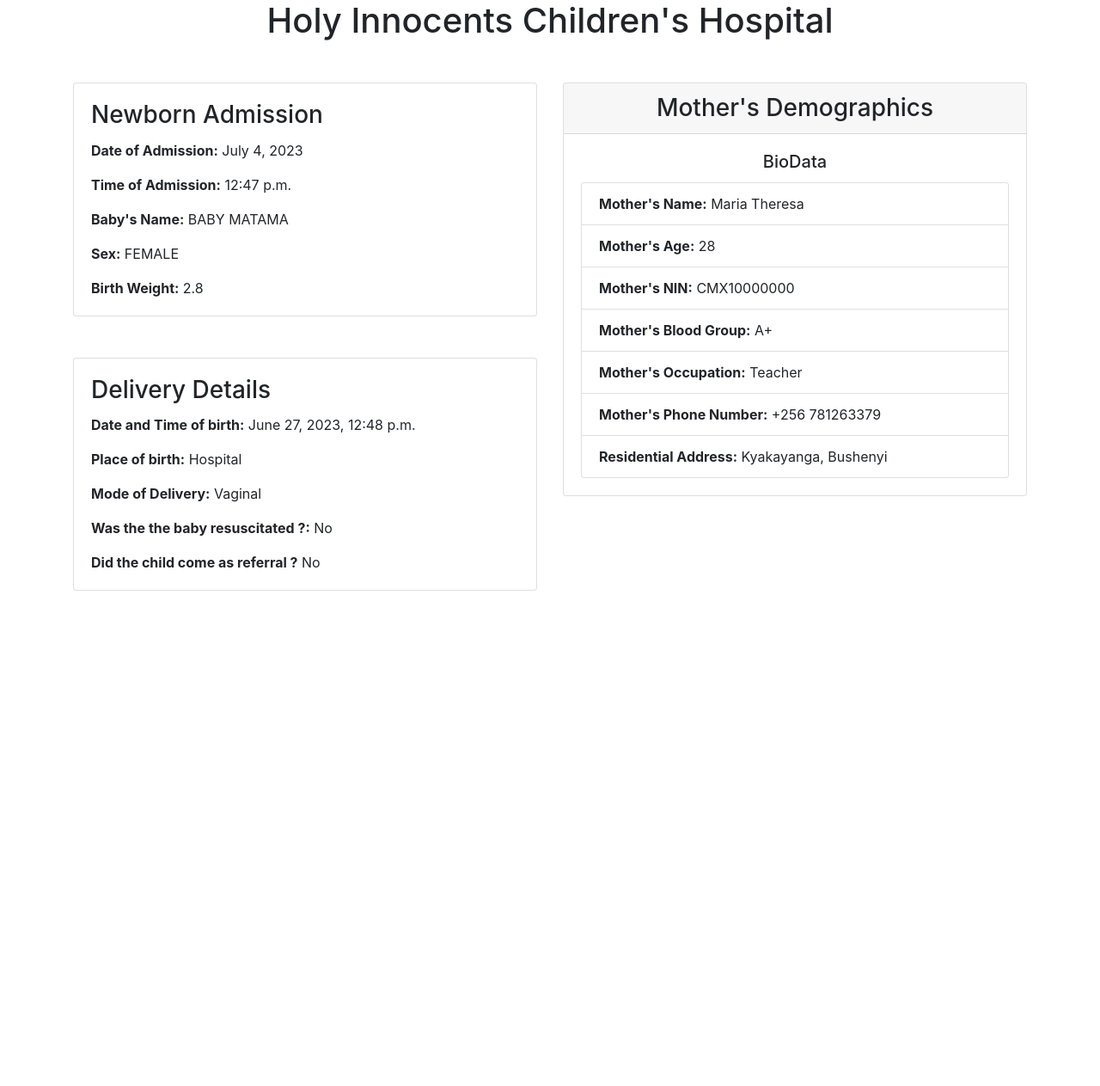
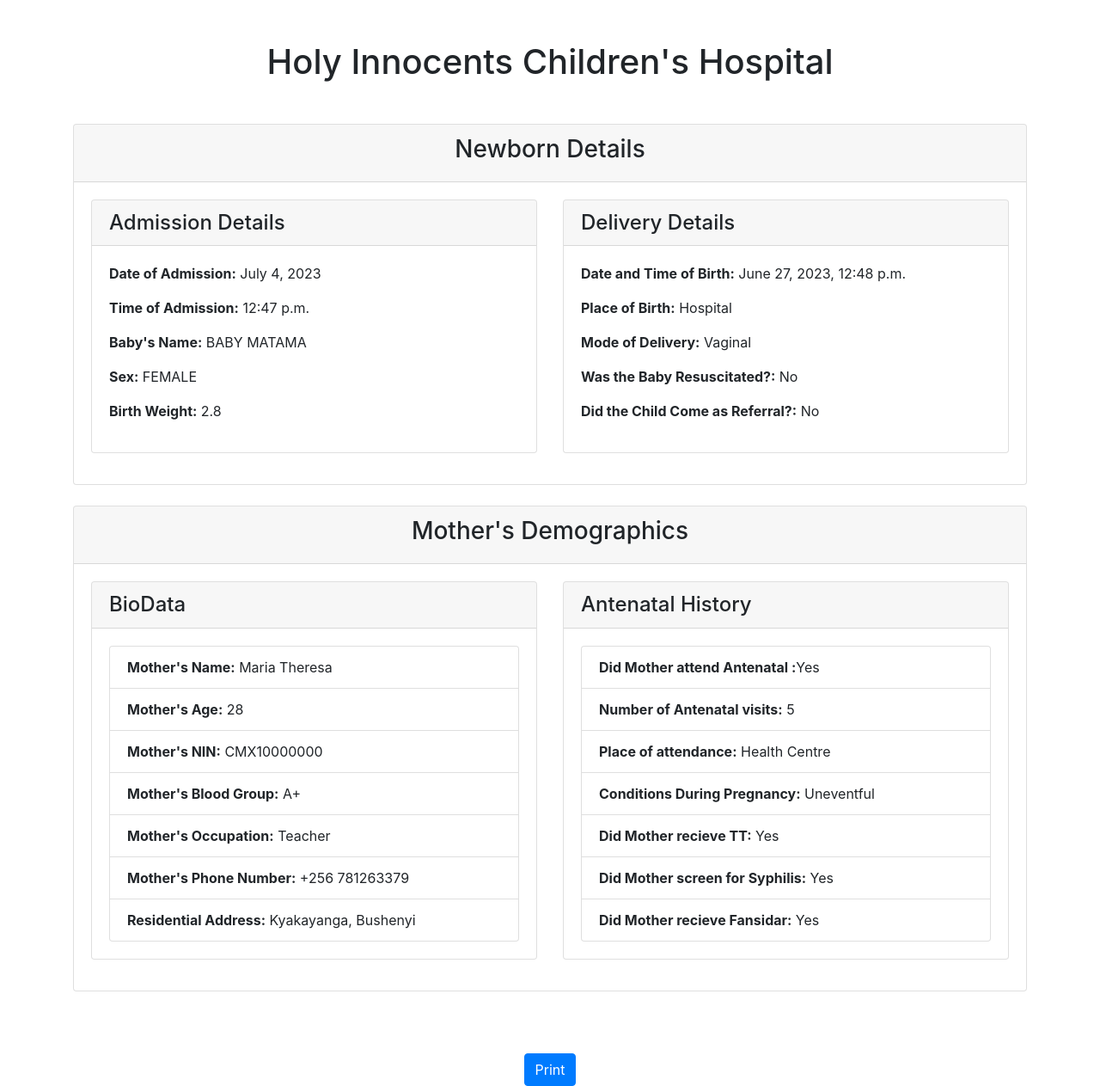
Before and after one commit to Mzee1991/NeoCare-App, a Django app: page /newborn/print_care2x/1 in a window 1280 px wide. Shown: the whole page at 86% size. Before the commit the page ends 687 px from the top, so only its background shows below. Run offline with Django 4.2, Linux system fonts and the light colour scheme; data comes from the database, SQL or seed files in the repository; both versions use the stored data as it was after the commit; some libraries are stand-ins or nearby versions.

Commit message:
some changes

```diff
--- a/v2/newborn/models.py
+++ b/v2/newborn/models.py
@@ -59,6 +59,20 @@ HEMATOLOGY_CHOICES = [
 	('CBC', 'CBC'),
     ('Blood grouping', 'Blood grouping'),
 ]
+attended_where_choices = [
+        ('Hospital', 'Hospital'),
+        ('Health Centre', 'Health Centre'),
+        ('Private Clinic', 'Private Clinic'),
+]
+conditions_during_pregnancy_choices = [
+        ('Diabetes', 'Diabetes'),
+        ('HTN', 'HTN'),
+        ('Pre-eclampsia', 'Pre-eclampsia'),
+        ('APH', 'APH'),
+        ('Malaria', 'Malaria'),
+        ('Uneventful', 'Uneventful'),
+        ('Other', 'Other'),
+]
 
 class MotherLocation(models.Model):
     country = models.CharField(max_length=100)
@@ -86,6 +100,26 @@ class MotherDetails(models.Model):
     def __str__(self):
         return self.name
 
+
+class AntenatalHistory(models.Model):
+    Yes_No_CHOICES = (
+        ('Yes', 'Yes'),
+        ('No', 'No'),
+    )
+    mother = models.ForeignKey(MotherDetails, on_delete=models.CASCADE, null=True)
+    attended = models.CharField(max_length=100, choices=Yes_No_CHOICES)
+    number_of_times_attended = models.PositiveIntegerField(default=0)
+    attended_where = models.CharField(max_length=20, choices=attended_where_choices)
+    conditions_during_pregnancy = models.CharField(max_length=20, choices=conditions_during_pregnancy_choices)
+    received_tetanus_toxoid = models.CharField(max_length=100, choices=Yes_No_CHOICES)
+    screened_for_syphilis = models.CharField(max_length=100, choices=Yes_No_CHOICES)
+    received_fansidar = models.CharField(max_length=100, choices=Yes_No_CHOICES)
+
+    def __str__(self):
+        return f"Antenatal History of {self.mother}"
+
+
+
 class Newborn(models.Model):
     PLACE_OF_BIRTH_CHOICES = (
         ('Hospital', 'Hospital'),
@@ -103,6 +137,7 @@ class Newborn(models.Model):
         ('Yes', 'Yes'),
         ('No', 'No'),
     )
+
 
     admission_date = models.DateTimeField()
     name = models.CharField(max_length=100)
@@ -127,6 +162,7 @@ class LabInvestigation(models.Model):
     hematology = MultiSelectField(max_length=100, choices=HEMATOLOGY_CHOICES)
     timestamp = models.DateTimeField(auto_now_add=True)
 
+
 class Patient(models.Model):
     symptoms = models.TextField(blank=True)
     general_findings = models.TextField(blank=True)
--- a/v2/newborn/templates/newborn/patient2.html
+++ b/v2/newborn/templates/newborn/patient2.html
@@ -12,49 +12,89 @@
     {% if title %}
         <title>NICU - {{ title }}</title>
     {% else %}
-    <title> NICU </title>
+        <title>NICU</title>
     {% endif %}
 
     <!-- Bootstrap CSS -->
     {% bootstrap_css %}
+
+    <style type="text/css">
+        /* Add custom styles for print */
+        @media print {
+            /* Hide unnecessary elements */
+            .no-print {
+                display: none !important;
+            }
+
+            /* Set margins for printed page */
+            body {
+                margin-top: 20mm;
+                margin-bottom: 20mm;
+                margin-left: 20mm;
+                margin-right: 20mm;
+            }
+        }
+    </style>
 </head>
 <body>
 <div class="container">
 
-    <h1 class="text-center mb-5">Holy Innocents Children's Hospital</h1>
+    <header class="text-center mt-5">
+        <h1>Holy Innocents Children's Hospital</h1>
+    </header>
 
-    <div class="row mb-5">
+    <section class="row mt-5">
+        <div class="container">
+            <div class="card mb-4">
+                <div class="card-header text-center">
+                    <h3>Newborn Details</h3>
+                </div>
+                <div class="card-body">
+                    <div class="row">
+                        <div class="col-md-6">
+                            <div class="card mb-3">
+                                <div class="card-header">
+                                    <h4 class="mb-0">Admission Details</h4>
+                                </div>
+                                <div class="card-body">
+                                    <p><b>Date of Admission:</b> {{ newborn.admission_date|date:"F j, Y" }}</p>
+                                    <p><b>Time of Admission:</b> {{ newborn.admission_date|time:"g:i a" }}</p>
+                                    <p><b>Baby's Name:</b> {{ newborn.name }}</p>
+                                    <p><b>Sex:</b> {{ newborn.sex }}</p>
+                                    <p><b>Birth Weight:</b> {{ newborn.birth_weight }}</p>
+                                </div>
+                            </div>
+                        </div>
                         <div class="col-md-6">
                             <div class="card">
+                                <div class="card-header">
+                                    <h4 class="mb-0">Delivery Details</h4>
+                                </div>
                                 <div class="card-body">
-                    <h3 class="card-title">Newborn Admission</h3>
-                    <p class="card-text"><b>Date of Admission:</b> {{ newborn.admission_date|date:"F j, Y" }}</p>
-                    <p class="card-text"><b>Time of Admission:</b> {{ newborn.admission_date|time:"g:i a" }}</p>
-                    <p class="card-text"> <b>Baby's Name:</b> {{ newborn.name }}</p>
-                    <p class="card-text"><b>Sex:</b> {{ newborn.sex }} </p>
-                    <p class="card-text"><b>Birth Weight:</b> {{ newborn.birth_weight }}</p>
+                                    <p><b>Date and Time of Birth:</b> {{ newborn.delivery_date }}</p>
+                                    <p><b>Place of Birth:</b> {{ newborn.place_of_birth }}</p>
+                                    <p><b>Mode of Delivery:</b> {{ newborn.mode_of_delivery }}</p>
+                                    <p><b>Was the Baby Resuscitated?:</b> {{ newborn.resuscitated }}</p>
+                                    <p><b>Did the Child Come as Referral?:</b> {{ newborn.referral }}</p>
+                                </div>
+                            </div>
+                        </div>
+                    </div>
                 </div>
             </div>
 
-            <div class="card mt-5">
+            <div class="card mb-4">
+                <div class="card-header text-center">
+                    <h3>Mother's Demographics</h3>
+                </div>
                 <div class="card-body">
-                    <h3 class="card-title">Delivery Details</h3>
-                    <p class="card-text"><b>Date and Time of birth:</b> {{ newborn.delivery_date }}</p>
-                    <p class="card-text"><b>Place of birth:</b> {{ newborn.place_of_birth }}</p>
-                    <p class="card-text"><b>Mode of Delivery:</b> {{ newborn.mode_of_delivery }} </p>
-                    <p class="card-text"><b>Was the the baby resuscitated ?:</b> {{ newborn.resuscitated }}</p>
-                    <p class="card-text"><b>Did the child come as referral ?</b> {{ newborn.referral }}</p>
+                    <div class="row">
+                        <div class="col-md-6">
+                            <div class="card mb-3">
+                                <div class="card-header">
+                                    <h4 class="mb-0">BioData</h4>
                                 </div>
-            </div>
-
-        </div>
-
-        <div class="col-md-6">
-
-            <div class="card mb-5">
-                <h3 class="card-header text-center">Mother's Demographics</h3>
                                 <div class="card-body">
-                    <h5 class="card-title text-center">BioData</h5>
                                     <ul class="list-group">
                                         <li class="list-group-item"><b>Mother's Name:</b> {{ newborn.mother.name }}</li>
                                         <li class="list-group-item"><b>Mother's Age:</b> {{ newborn.mother.age }}</li>
@@ -62,15 +102,45 @@
                                         <li class="list-group-item"><b>Mother's Blood Group:</b> {{ newborn.mother.blood_group }}</li>
                                         <li class="list-group-item"><b>Mother's Occupation:</b> {{ newborn.mother.occupation }}</li>
                                         <li class="list-group-item"><b>Mother's Phone Number:</b> {{ newborn.mother.location.contact }}</li>
-            <li class="list-group-item"><b>Residential Address:</b> {{ newborn.mother.location.village }}, {{ newborn.mother.location.district }}</li>
+                                        <li class="list-group-item"><b>Residential Address:</b> {{ newborn.mother.location.village }},
+                                            {{ newborn.mother.location.district }}</li>
                                     </ul>
+                                </div>
+                            </div>
+                        </div>
+                        <div class="col-md-6">
+                            <div class="card">
+                                <div class="card-header">
+                                    <h4 class="mb-0">Antenatal History</h4>
+                                </div>
+                                <div class="card-body">
+                                    <!-- Add Antenatal History details here -->
+ 				    <ul class="list-group">
+					    <li class="list-group-item"><b>Did Mother attend Antenatal :</b>{{ antenatal_history.attended }} </li>
+					    <li class="list-group-item"><b>Number of Antenatal visits:</b> {{ antenatal_history.number_of_times_attended }} </li>
+					    <li class="list-group-item"><b>Place of attendance:</b> {{ antenatal_history.attended_where }} </li>
+					    <li class="list-group-item"><b>Conditions During Pregnancy:</b> {{ antenatal_history.conditions_during_pregnancy }}</li>
+					    <li class="list-group-item"><b>Did Mother recieve TT:</b> {{ antenatal_history.received_tetanus_toxoid }}</li>
+					    <li class="list-group-item"><b>Did Mother screen for Syphilis:</b> {{ antenatal_history.screened_for_syphilis }}</li>
+					    <li class="list-group-item"><b>Did Mother recieve Fansidar:</b> {{ antenatal_history.received_fansidar }}</li>
+                            	    </ul>
+                                </div>
+                            </div>
+                        </div>
+                    </div>
                 </div>
             </div>
 
         </div>
 
+    </section>
+
 </div>
-</div>
+
+<footer class="text-center mt-5">
+    <button class="btn btn-primary no-print" onclick="window.print()">Print</button>
+</footer>
+
 {% bootstrap_javascript jquery='full' %}
 
 </body>
--- a/v2/newborn/urls.py
+++ b/v2/newborn/urls.py
@@ -6,6 +6,7 @@ urlpatterns = [
     path('newborn/<int:pk>/', views.newborn_detail),
     path('newborn/discharge/<int:pk>/', views.discharge_form, name='discharge'),
     path('newborn/index/', views.index, name='add-newborn'),
+    path('newborn/antenatal_hx/', views.antenatal_hx, name='antenatal-details'),
     path('newborn/clinical-exam/<int:pk>/', views.newborn_exam_form, name='clinical-exam'),
     #path('newborn/delivery/', views.delivery_view, name='delivery-details'),
     path('newborn/lab_request/', views.lab_request, name='lab-request'),
--- a/v2/newborn/views.py
+++ b/v2/newborn/views.py
@@ -3,7 +3,7 @@ from django.urls import reverse_lazy, reverse
 from django.http import HttpResponse, JsonResponse
 from rest_framework.parsers import JSONParser
 from newborn.models import Newborn, MotherDetails, MotherLocation, LabInvestigation, Patient
-from newborn.forms import NewbornForm, MotherDetailForm, MotherLocationForm, LabInvestigationForm, PatientForm, NewbornExamForm
+from newborn.forms import NewbornForm, MotherDetailForm, MotherLocationForm, LabInvestigationForm, PatientForm, NewbornExamForm, AntenatalHistoryForm
 from .tables import NewbornTable
 from .filters import NewbornFilter
 from newborn.serializers import NewbornSerializer
@@ -64,10 +64,24 @@ def index(request):
             instance = form.save()
             instance.mother = MotherDetails.objects.all().order_by('-id')[0]
             instance.save()
-            return redirect('home-page')
+            return redirect('antenatal-details')
     else:
         form = NewbornForm()
     return render(request, 'newborn/delivery.html', {'form': form})
+
+
+@login_required
+def antenatal_hx(request):
+    if request.method == 'POST':
+        form = AntenatalHistoryForm(request.POST)
+        if form.is_valid():
+            instance = form.save()
+            instance.mother = MotherDetails.objects.all().order_by('-id')[0]
+            instance.save()
+            return redirect('home-page')
+    else:
+        form = AntenatalHistoryForm()
+    return render(request, 'newborn/antenatal_details.html', {'form': form})
 
 def lab_request(request):
     if request.method == 'POST':
@@ -130,8 +144,13 @@ def print_detail(request, pk):
     return render(request, 'newborn/details.html', context)
 
 def print_care2x(request, pk):
+    newborn = Newborn.objects.get(pk=pk)
+    mother = newborn.mother  # Access the Mother object associated with the newborn
+    antenatal_history = mother.antenatalhistory_set.first() #he Antenatalhistory related to the mother
     context = {
-         'newborn': Newborn.objects.get(pk=pk)
+         'newborn': newborn,
+         'mother': mother,
+         'antenatal_history': antenatal_history,
     }
     return render(request, 'newborn/patient2.html', context)
 
```
Also changed, not shown: v2/newborn/forms.py (+42 -7 lines), v2/newborn/templates/newborn/antenatal_details.html (added, +35 -0 lines), v2/newborn/templates/newborn/lab_investigation.html (added, +81 -0 lines), v2/newborn/templates/newborn/lab_request.html (+5 -6 lines), v2/db.sqlite3, v2/newborn/migrations/0002_antenatalhistory.py (added). Lines whose indentation alone changed are shown as unchanged.
